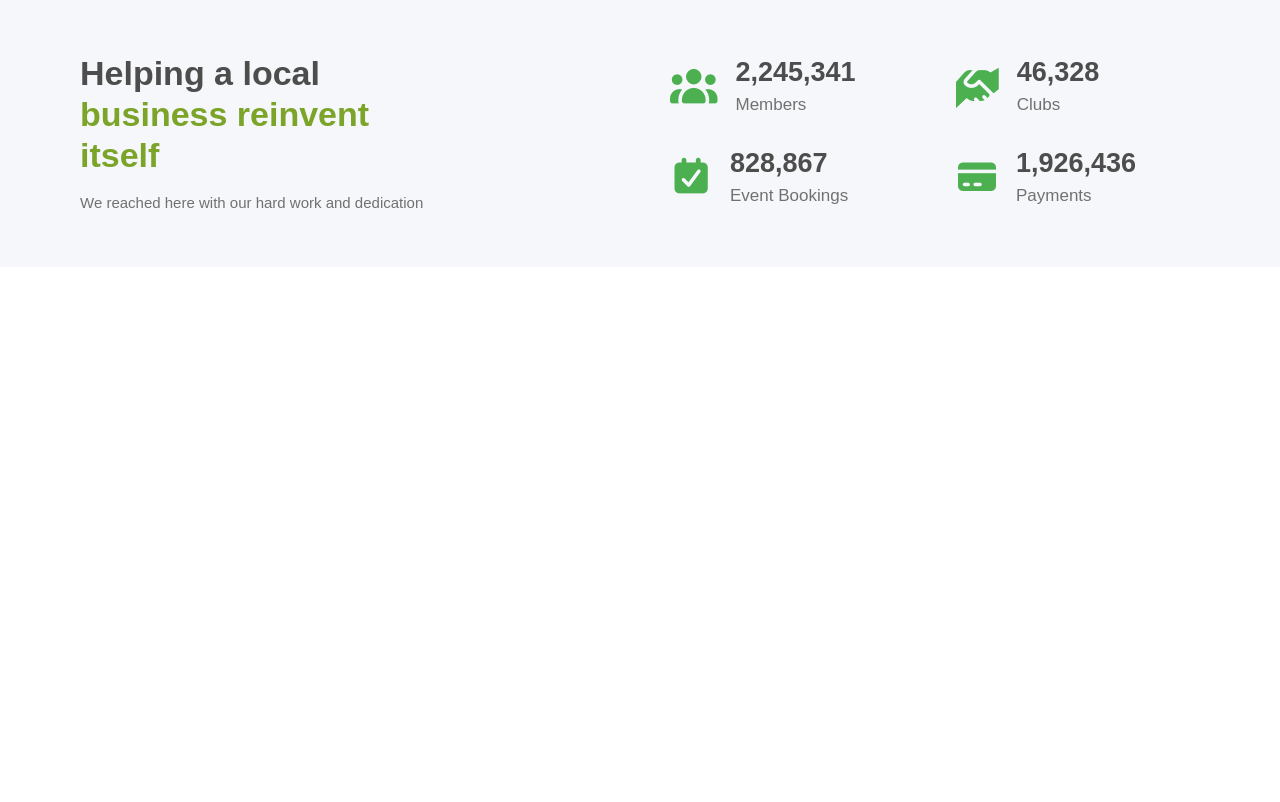
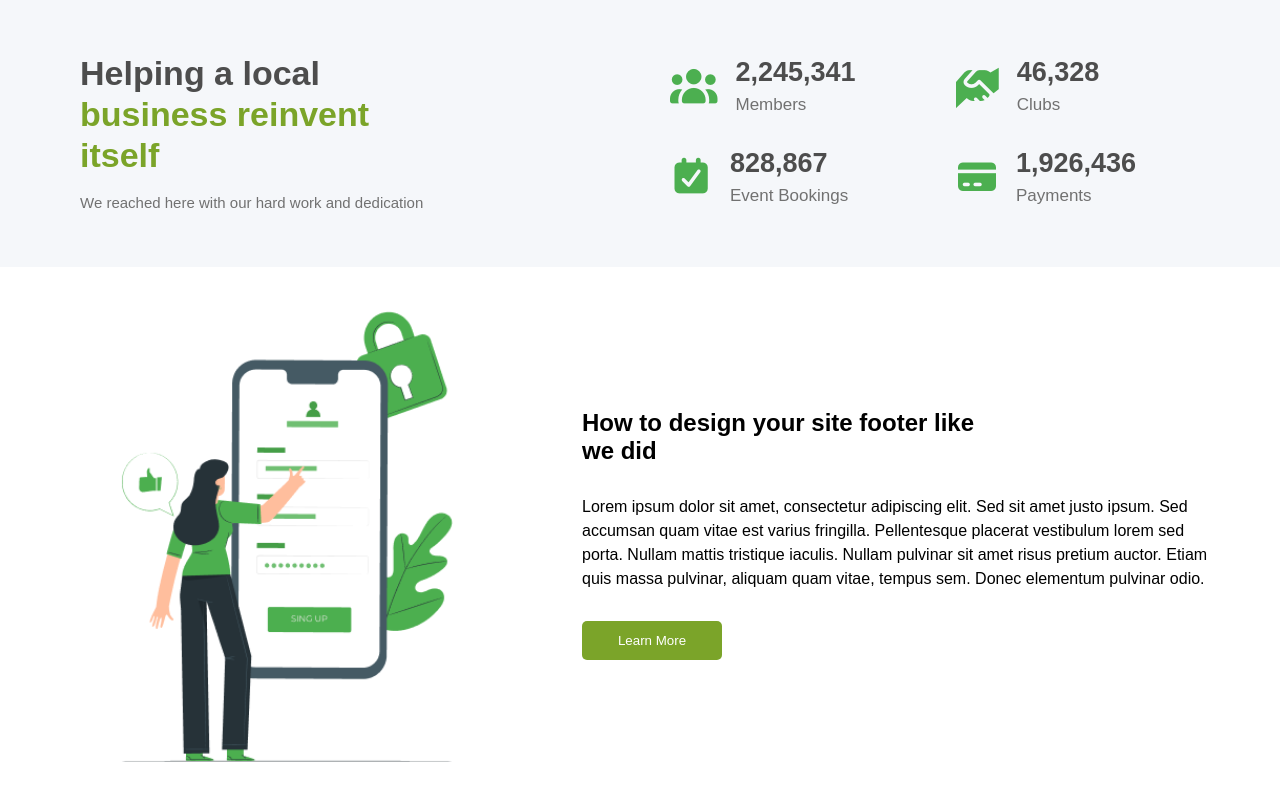
Before and after one commit to shexroz81/Nexcent-Project, a website: page index.html in a window 1280 px wide. Shown: the part 1794-2596 px from the top of the page. Before the commit the page ends 2061 px from the top, so only its background shows below. Drawn offline with Linux system fonts and the light colour scheme.

Commit message:
New blog section has completed

```diff
--- a/index.html
+++ b/index.html
@@ -174,6 +174,25 @@
           </div>
         </div>
       </section>
+      <section class="blog">
+        <div class="blog-container">
+          <div class="blog-img">
+            <img src="./images/pana.png" alt="" />
+          </div>
+          <div class="blog-comment">
+            <h1>How to design your site footer like <br />we did</h1>
+            <p>
+              Lorem ipsum dolor sit amet, consectetur adipiscing elit. Sed sit
+              amet justo ipsum. Sed accumsan quam vitae est varius fringilla.
+              Pellentesque placerat vestibulum lorem sed porta. Nullam mattis
+              tristique iaculis. Nullam pulvinar sit amet risus pretium auctor.
+              Etiam quis massa pulvinar, aliquam quam vitae, tempus sem. Donec
+              elementum pulvinar odio.
+            </p>
+            <button>Learn More</button>
+          </div>
+        </div>
+      </section>
     </main>
     <script type="module" src="./assets/index.js"></script>
   </body>
```
Also changed, not shown: images/pana.png (added).
